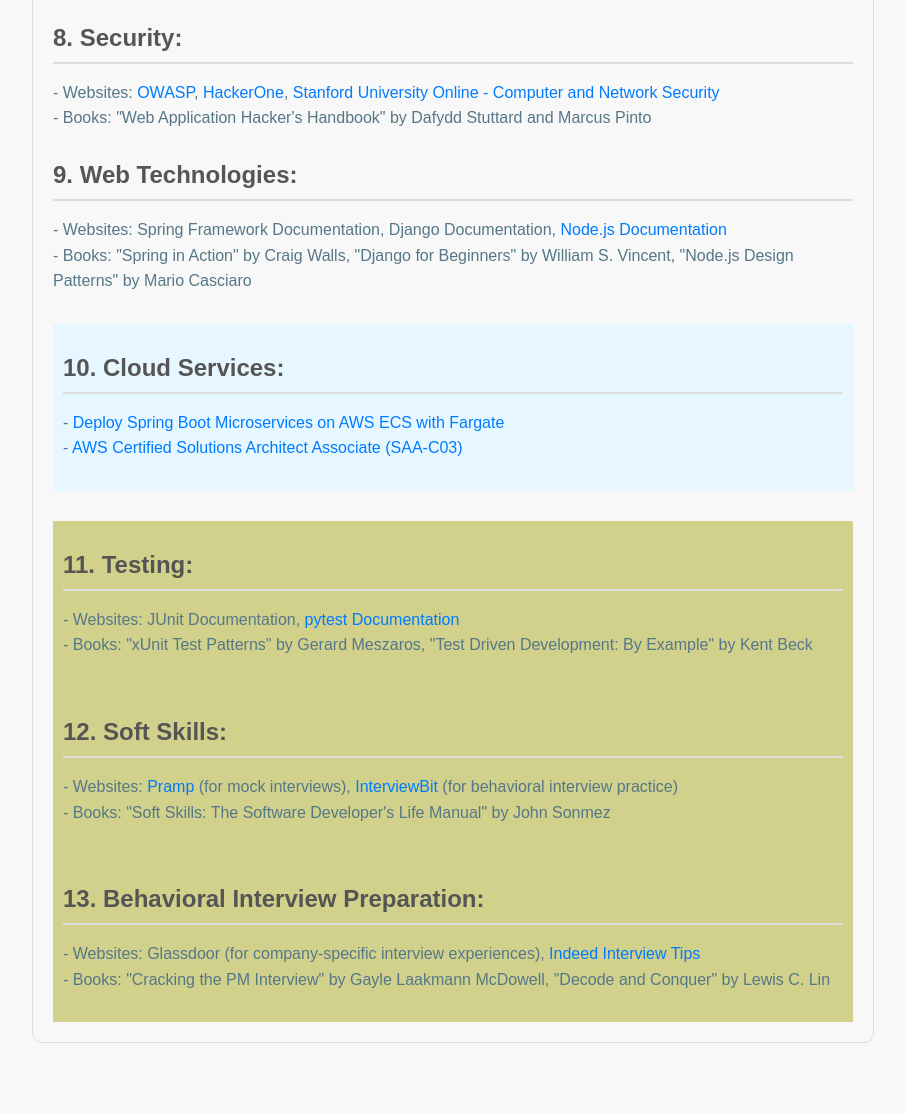
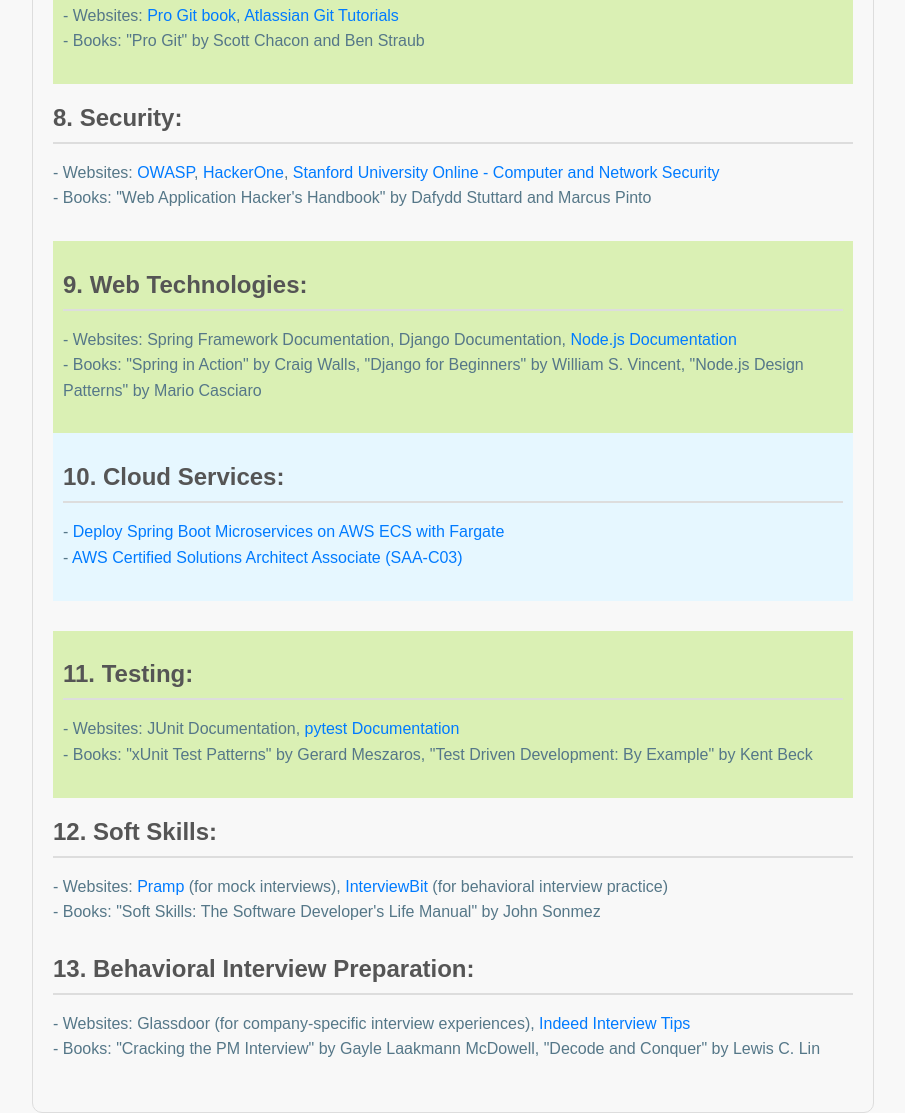
Before and after one commit to grujicaleksandar90/senior-engineer-roadmap, a plain HTML site: page index.html in a window 1280 px wide. Shown: the part 1152-2265 px from the top of the page, without its empty margins (187-1092 px from the left). Before the commit the page ends 2195 px from the top, so only its background shows below. Drawn offline with Linux system fonts and the light colour scheme.

Commit message:
Update index.html

```diff
--- a/index.html
+++ b/index.html
@@ -21,7 +21,7 @@
             color: #333;
         }
 
-        .step, .step-active, step-optional {
+        .step, .step-active, step-done {
             margin-bottom: 30px;  /* Increased margin between steps */
         }
 
@@ -38,8 +38,8 @@
 			padding: 10px;
         }
 
-	.step-optional {
-	    background-color: #d1d18c;
+	.step-done {
+	    background-color: #daf0b4;
 		padding: 10px;
 	}
 
@@ -104,7 +104,7 @@
         </p>
     </div>
 
-    <div class="step">
+    <div class="step-done">
         <h2>6. Programming Languages:</h2>
         <p>
             - Websites: Official documentation, <a href="https://www.codecademy.com/">Codecademy</a>, <a href="https://exercism.io/">Exercism</a><br>
@@ -112,7 +112,7 @@
         </p>
     </div>
 
-    <div class="step">
+    <div class="step-done">
         <h2>7. Version Control:</h2>
         <p>
             - Websites: <a href="https://git-scm.com/book/en/v2">Pro Git book</a>, <a href="https://www.atlassian.com/git/tutorials">Atlassian Git Tutorials</a><br>
@@ -128,7 +128,7 @@
         </p>
     </div>
 
-    <div class="step">
+    <div class="step-done">
         <h2>9. Web Technologies:</h2>
         <p>
             - Websites: Spring Framework Documentation, Django Documentation, <a href="https://nodejs.org/en/docs/">Node.js Documentation</a><br>
@@ -144,7 +144,7 @@
         </p>
     </div>
 
-    <div class="step-optional">
+    <div class="step-done">
         <h2>11. Testing:</h2>
         <p>
             - Websites: JUnit Documentation, <a href="https://docs.pytest.org/en/stable/">pytest Documentation</a><br>
@@ -152,7 +152,7 @@
         </p>
     </div>
 
-    <div class="step-optional">
+    <div class="step">
         <h2>12. Soft Skills:</h2>
         <p>
             - Websites: <a href="https://www.pramp.com/">Pramp</a> (for mock interviews), <a href="https://www.interviewbit.com/">InterviewBit</a> (for behavioral interview practice)<br>
@@ -160,7 +160,7 @@
         </p>
     </div>
 
-    <div class="step-optional">
+    <div class="step">
         <h2>13. Behavioral Interview Preparation:</h2>
         <p>
             - Websites: Glassdoor (for company-specific interview experiences), <a href="https://www.indeed.com/career-advice/interviewing/interview-tips">Indeed Interview Tips</a><br>
```
